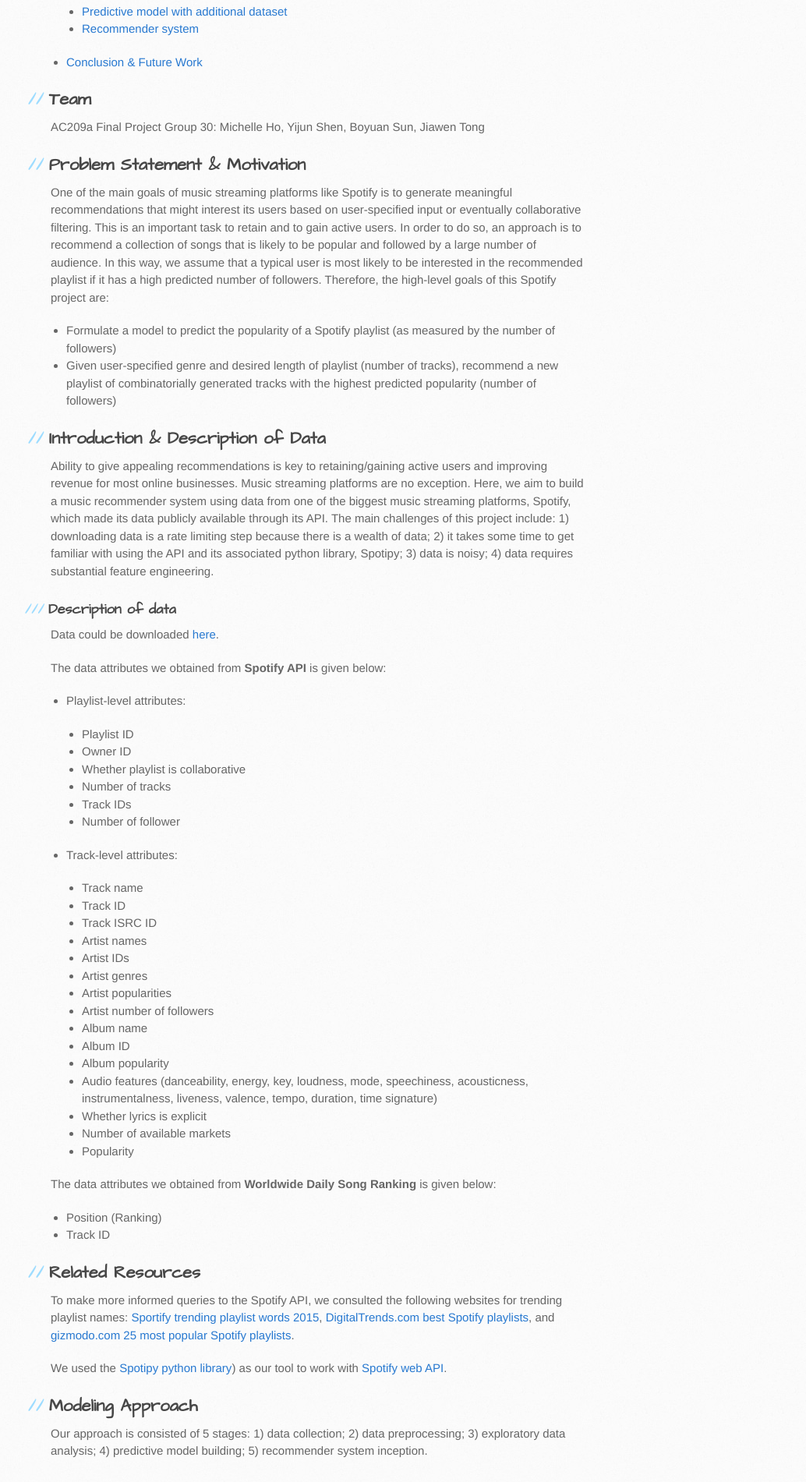
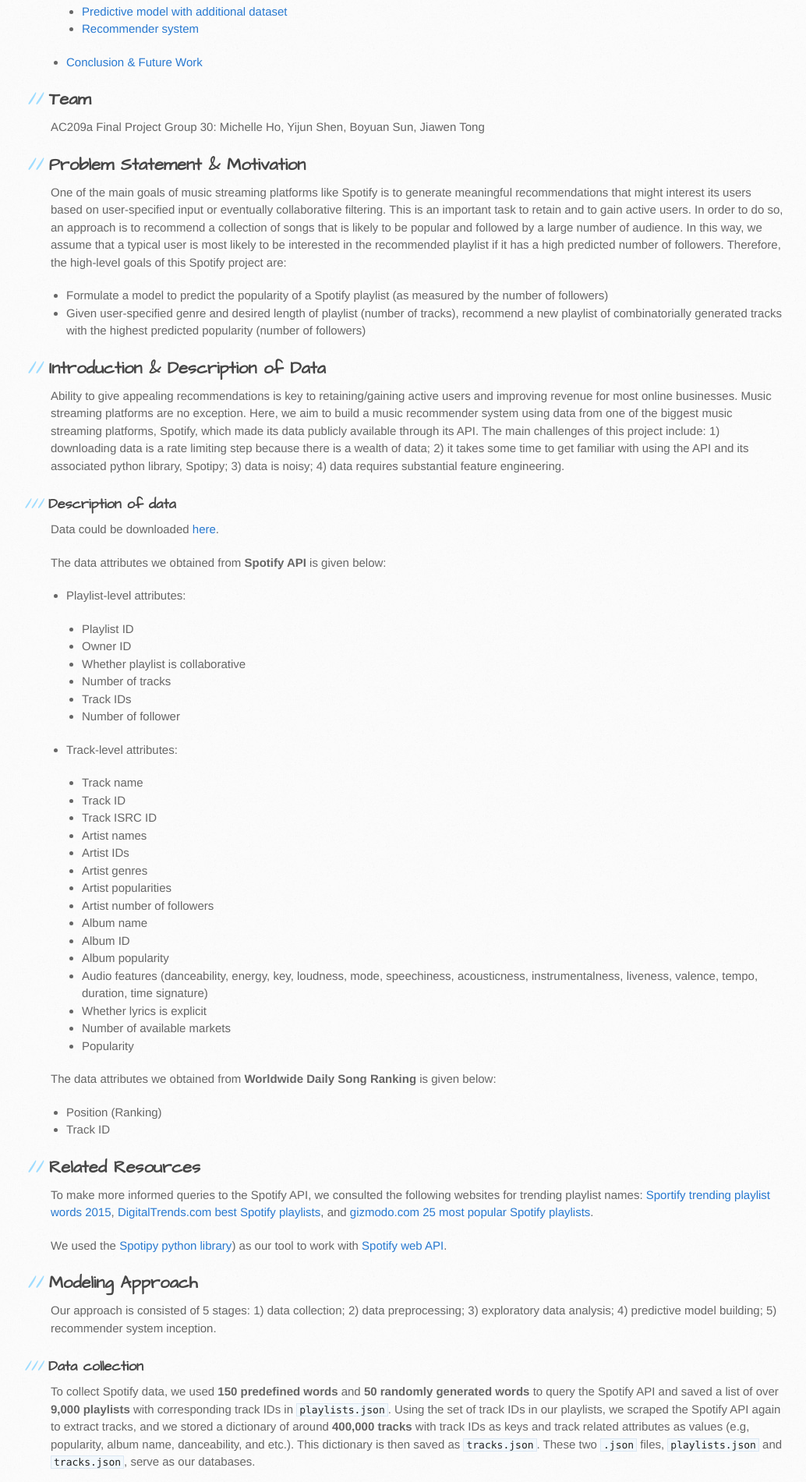
Before and after one commit to AC209a-Project-Spotify/group30, a Jekyll site: the page built from index.md, in a window 1280 px wide. Shown: the part 790-2691 px from the top of the page at 78% size, without its empty margins (105-1139 px from the left). Built offline with Jekyll 4.4.1, drawn with Linux system fonts in a browser that asks for light colours; our own code applies the rules of GitHub Pages for plain Markdown files.

Commit message:
adjusted margin

```diff
--- a/_sass/jekyll-theme-architect.scss
+++ b/_sass/jekyll-theme-architect.scss
@@ -64,8 +64,7 @@
 }
 
 #main-content {
-  float: left;
-  width: 690px;
+  width: 100%;
 }
 
 #main-content img {
```
